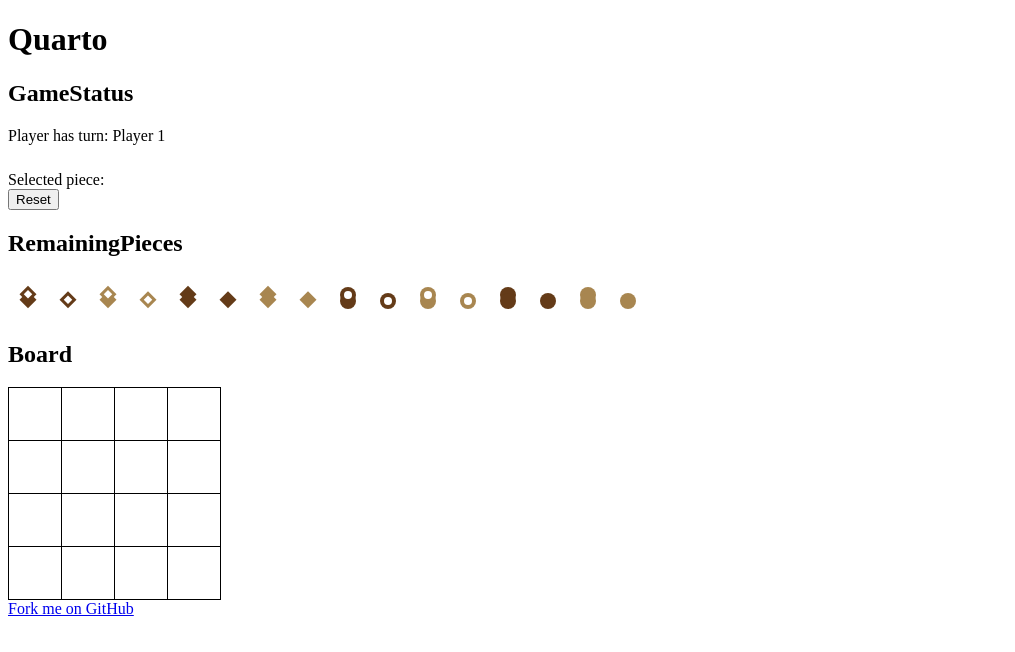
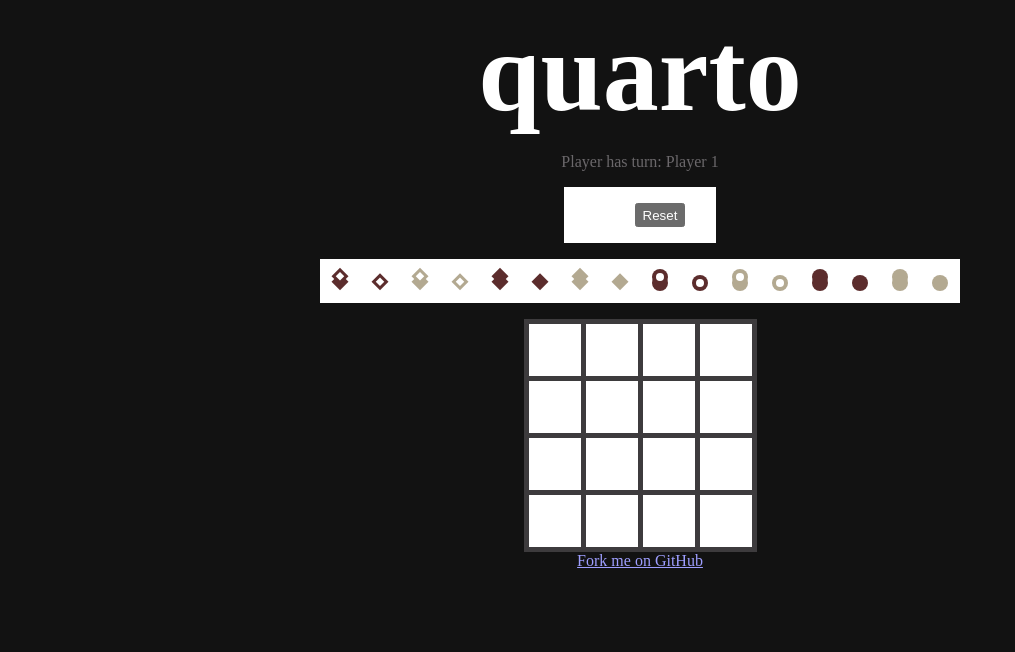
Before and after one commit to frontsideair/quarto, a React app: page / in a window 1280 px wide. Shown: the top 652 px of the page, without its empty margins (0-1015 px from the left). Built offline with nearby package versions, Linux system fonts and the light colour scheme; the HTML template or start-up script is replaced by a standard one.

Commit message:
Improve styles

```diff
--- a/src/App.tsx
+++ b/src/App.tsx
@@ -19,7 +19,22 @@ const App = () => {
 
   return (
     <div className="content">
-      <h1>Quarto</h1>
+      <style>{`
+        html {
+          color-scheme: dark;
+        }
+        .content {
+          display: flex;
+          flex-direction: column;
+          align-items: center;
+          text-align: center;
+        }
+        h1 {
+          font-size: 7rem;
+          margin: 0;
+        }
+      `}</style>
+      <h1>quarto</h1>
       <GameStatus
         data={gameStatus}
         resetGame={() => setGameState(generateGameState())}
--- a/src/Board.tsx
+++ b/src/Board.tsx
@@ -12,15 +12,16 @@ export function Board({ data, onSelect }: Props) {
       <style>{`
         table {
           border-collapse: collapse;
+          background-color: white;
         }
         td {
-          border: 1px solid black;
+          border: 5px solid rgb(61 59 61);
           width: 50px;
           height: 50px;
           text-align: center;
+          cursor: pointer;
         }
       `}</style>
-      <h2>Board</h2>
       <table>
         <tbody>
           {Array.from({ length: 4 }).map((_, i) => (
--- a/src/GameStatus.tsx
+++ b/src/GameStatus.tsx
@@ -9,12 +9,28 @@ type Props = {
 export function GameStatus({ data, resetGame }: Props) {
   return (
     <>
-      <h2>GameStatus</h2>
-      <p>{printStatus(data)}</p>
-      <SelectedPiece data={data.selectedPiece} />
-      <button onClick={() => resetGame()}>
-        {data.winning ? "Play again" : "Reset"}
-      </button>
+      <style>{`
+        .controls {
+          display: flex;
+          justify-content: center;
+          gap: 1rem;
+          background-color: white;
+          color: black;
+          padding: 1rem;
+          width: 120px;
+          height: 24px;
+        }
+        .status {
+          color: rgb(107 104 107);
+        }
+      `}</style>
+      <p className="status">{printStatus(data)}</p>
+      <div className="controls">
+        {data.winning ? null : <SelectedPiece data={data.selectedPiece} />}
+        <button onClick={() => resetGame()}>
+          {data.winning ? "Play again?" : "Reset"}
+        </button>
+      </div>
     </>
   );
 }
--- a/src/Piece.tsx
+++ b/src/Piece.tsx
@@ -5,13 +5,15 @@ type Props = {
 };
 
 export function Piece({ data }: Props) {
-  const color = data.isLight ? "#a88650" : "#643b18";
+  const color = data.isLight ? "rgb(179 169 145)" : "rgb(92 45 45)";
   return (
-    <svg viewBox="0 0 24 24" width="24" height="24">
+    <svg viewBox="0 0 24 24" width="24" height="24" style={{ color }}>
       {data.isRound ? (
         <>
-          {data.isShort ? null : <circle cx="12" cy="10" r="8" fill={color} />}
-          <circle cx="12" cy="16" r="8" fill={color} />
+          {data.isShort ? null : (
+            <circle cx="12" cy="10" r="8" fill="currentColor" />
+          )}
+          <circle cx="12" cy="16" r="8" fill="currentColor" />
           {data.isSolid ? null : (
             <circle cx="12" cy={data.isShort ? 16 : 10} r="4" fill="white" />
           )}
@@ -19,9 +21,9 @@ export function Piece({ data }: Props) {
       ) : (
         <g transform="rotate(45 12 12)">
           {data.isShort ? null : (
-            <rect x="4" y="4" width="12" height="12" fill={color} />
+            <rect x="4" y="4" width="12" height="12" fill="currentColor" />
           )}
-          <rect x="8" y="8" width="12" height="12" fill={color} />
+          <rect x="8" y="8" width="12" height="12" fill="currentColor" />
           {data.isSolid ? null : (
             <rect
               x={data.isShort ? 11 : 7}
--- a/src/RemainingPieces.tsx
+++ b/src/RemainingPieces.tsx
@@ -15,13 +15,14 @@ export function RemainingPieces({ data, onSelect }: Props) {
           padding: 0;
           display: flex;
           overflow-x: auto;
+          background-color: white;
+          max-width: 100vw;
         }
         li {
           cursor: pointer;
           margin: 0.5rem;
         }
       `}</style>
-      <h2>RemainingPieces</h2>
       <ul>
         {data.map((piece, index) => (
           <li key={index} onClick={() => onSelect(piece)}>
--- a/src/SelectedPiece.tsx
+++ b/src/SelectedPiece.tsx
@@ -6,7 +6,5 @@ type Props = {
 };
 
 export function SelectedPiece({ data }: Props) {
-  return (
-    <div>Selected piece: {data ? <Piece data={data} /> : <EmptyPiece />}</div>
-  );
+  return <div>{data ? <Piece data={data} /> : <EmptyPiece />}</div>;
 }
```
Also changed, not shown: public/icon.svg.
